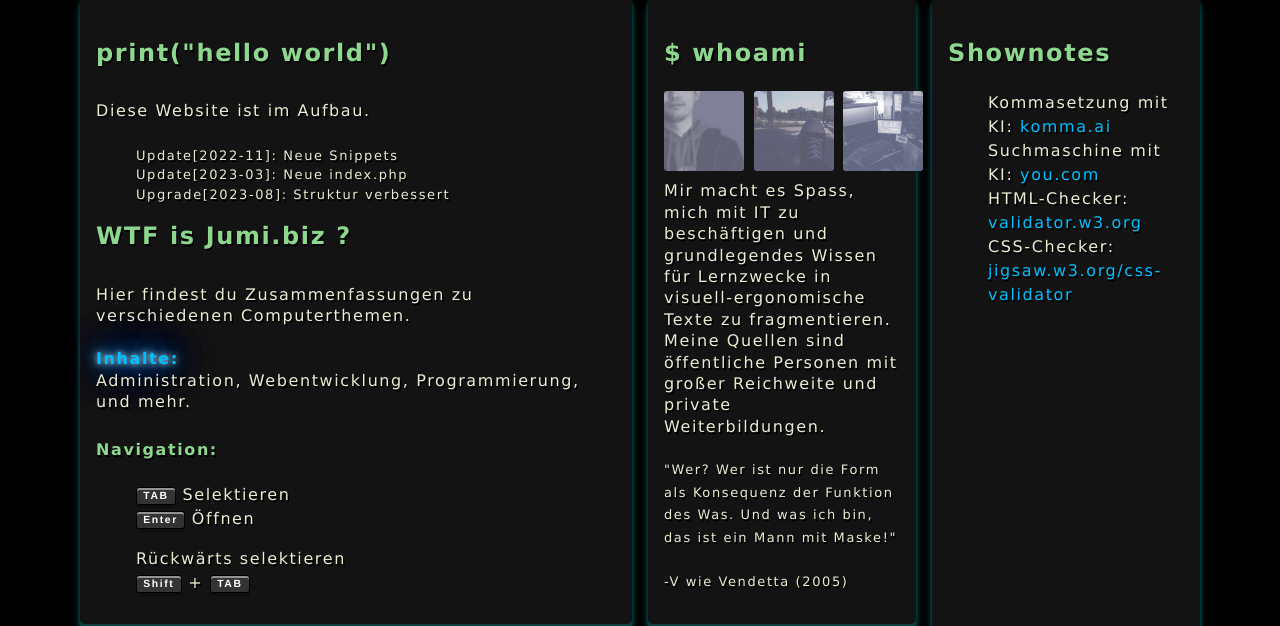
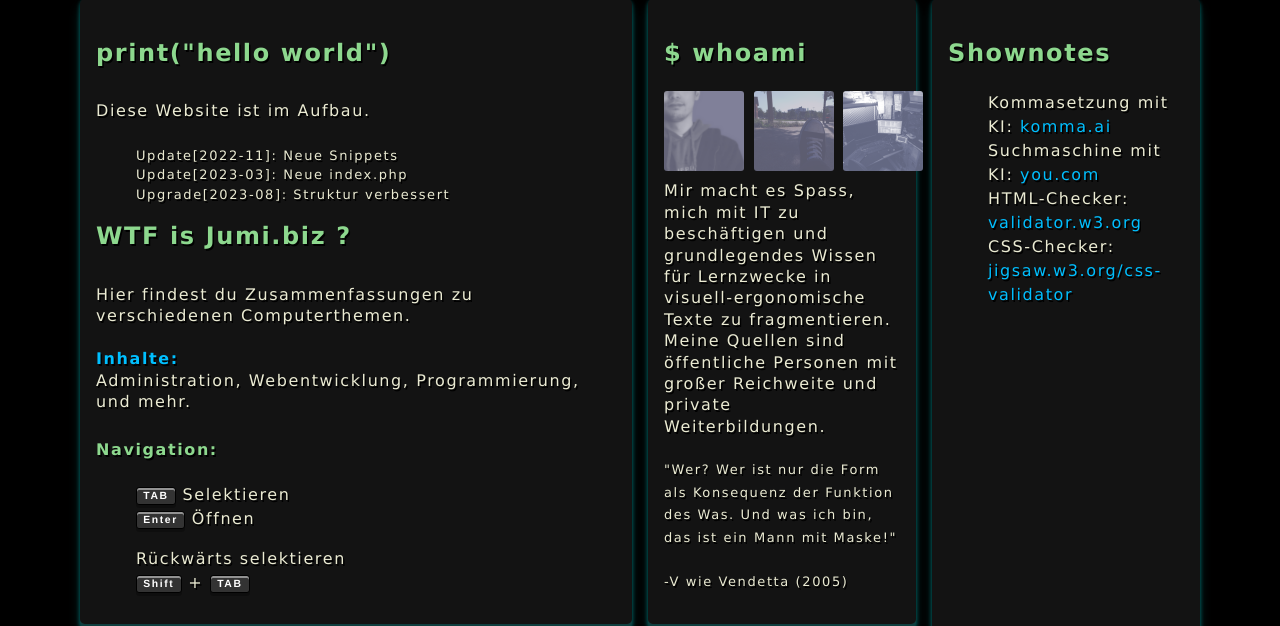
Before and after one commit to xuser123/Jumi.biz, a PHP site: page / in a window 1280 px wide. Shown: the part 89-715 px from the top of the page. Run offline with PHP 8.4, Linux system fonts and the light colour scheme.

Commit message:
trying header color for bolt text and removed glow

```diff
--- a/assets/css/main.css
+++ b/assets/css/main.css
@@ -28,10 +28,6 @@ a {
 }
 a:not([class]) { /* <a> tags ohne class= bekommen Standard-Stil */
     text-decoration-skip-ink: auto;
-}
-b {
-    color: #ffbfea;
-    animation: neon .08s ease-in-out infinite alternate;
 }
 p {
     display: inline-block;
@@ -84,6 +80,7 @@ img {width: 100%;}
     animation: neon .08s ease-in-out infinite alternate;
     text-shadow: none;
 }
+.content b {color: #00f0f0;}
 .content:nth-child(1) {grid-area: one;}
 .content:nth-child(2) {grid-area: two;}
 .content:nth-child(3) {grid-area: three;}
```
